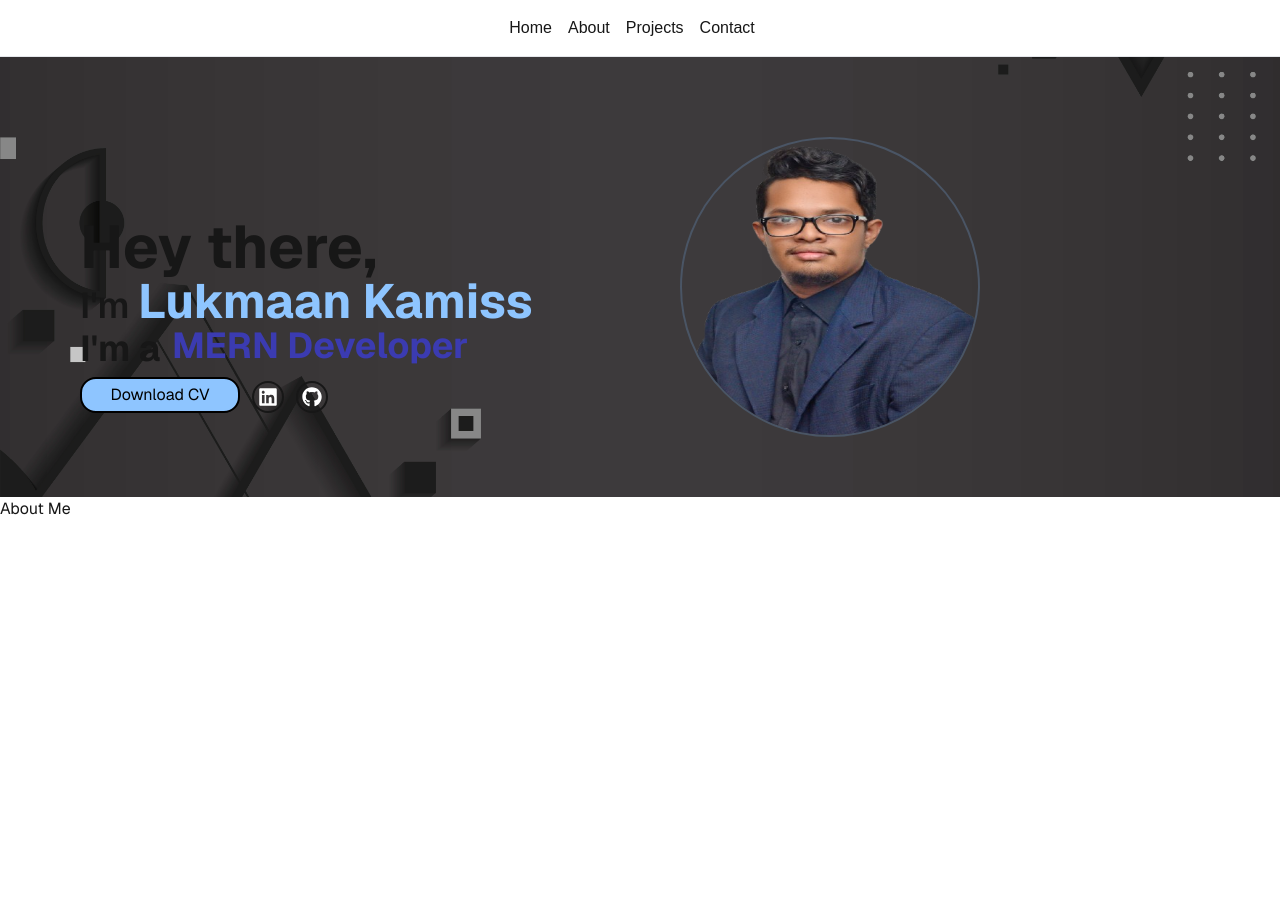
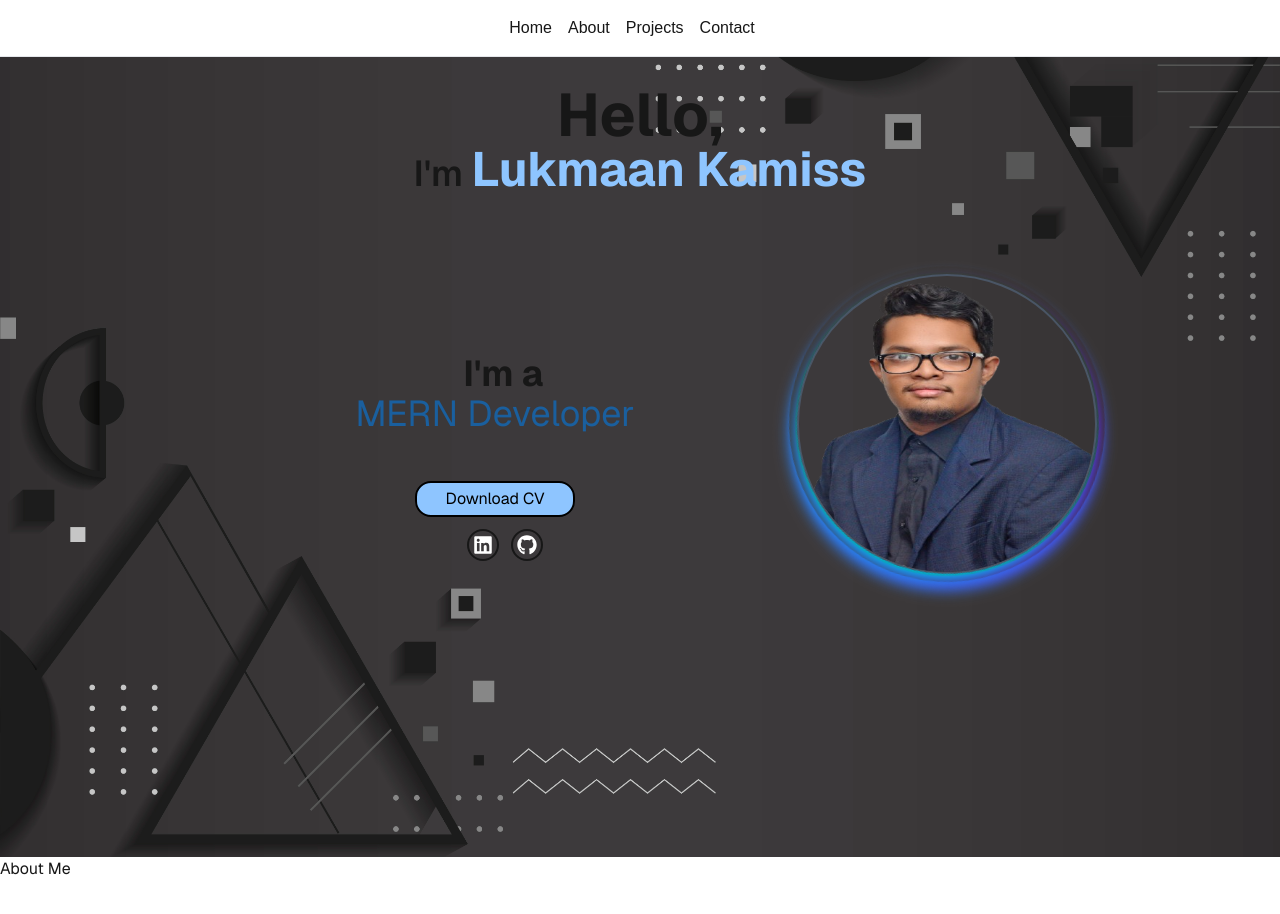
Before and after one commit to KamizCoding/MyPortfolio, a Next.js app: page / in a window 1280 px wide. Shown: the top 914 px of the page. Built offline with nearby package versions, Linux system fonts and the light colour scheme.

Commit message:
Tentative Home Page Structure Update 🔃

```diff
--- a/src/app/globals.css
+++ b/src/app/globals.css
@@ -30,10 +30,10 @@ body {
 
 @keyframes role-slider {
   0%, 16.66% { transform:translateY(0%); color: rgb(124, 198, 223);}
-  20%, 36.66% { transform:translateY(-20%); color: cyan;}
-  40%, 56.66% { transform:translateY(-40%); color: darkcyan;}
-  60%, 76.66% { transform: translateY(-60%); color: rgb(59, 59, 177);}
-  80%, 96.66% { transform: translateY(-80%); color: rgb(52, 52, 219);}
+  20%, 36.66% { transform:translateY(-20%); color: rgb(79, 179, 217);}
+  40%, 56.66% { transform:translateY(-40%); color: rgb(46, 139, 192);}
+  60%, 76.66% { transform: translateY(-60%); color: rgb(26, 95, 158);}
+  80%, 96.66% { transform: translateY(-80%); color: rgb(13, 59, 102);}
   100% { transform: translateY(0%); }
 }
 
@@ -48,3 +48,27 @@ body {
   display: inline-block;
   vertical-align: bottom;
 }
+
+@keyframes spin_right {
+  0% { transform: rotate(0deg); }
+  50% { transform: rotate(180deg); }
+  100% { transform: rotate(360deg); }
+}
+
+@keyframes spin_left {
+  0% { transform: rotate(0deg); }
+  50% { transform: rotate(-180deg); }
+  100% { transform: rotate(-360deg); }
+}
+
+.spin-right {
+  animation: spin_right 3s linear infinite;
+}
+
+.spin-left{
+  animation: spin_left 3s linear infinite;
+}
+
+.spin-right-fast {
+  animation: spin_right 1.5s linear infinite;
+}
--- a/src/app/sections/home.jsx
+++ b/src/app/sections/home.jsx
@@ -4,11 +4,16 @@ import { FaLinkedin, FaGithub } from "react-icons/fa";
 
 export default function HomePage() {
   return (
-    <div className="flex items-right h-110 font-sans w-full bg-cover bg-center bg-no-repeat bg-[url('/images/homebg.png')]">
-      <div className="flex flex-col pt-40 pl-20">
-        <h1 className="flex text-6xl font-bold">Hey there,</h1>
+    <div className="flex flex-col items-center h-screen font-sans w-full bg-cover bg-center bg-no-repeat bg-[url('/images/homebg.png')]">
+      <div>
+        <div className="flex flex-col items-center justify-center pt-7">
+          <h1 className="flex text-6xl font-bold">Hello,</h1>
           <h1 className="text-4xl font-semibold">I'm <span className="text-5xl font-bold text-blue-300">Lukmaan Kamiss</span></h1>
-        <p className="text-4xl font-bold">I'm a
+        </div>
+        <div className="flex pt-20">
+          <div className="flex flex-col pt-20 pl-40 space y-2">
+            <p className="text-4xl font-bold pl-30">I'm a</p>
+            <div className="text-4xl">
               <span className="ml-3 slider-window" arisl-live="polite" role="status">
                 <span className="slider-roles">
                   <span className="block">Full Stack Developer</span>
@@ -18,21 +23,30 @@ export default function HomePage() {
                   <span className="block">Front End Engineer</span>
                 </span>
               </span>
-        </p>
-        <div className="flex">
+              </div>
+            <div className="flex flex-col pl-18 pt-9">
               <Link href="mycv.pdf" download={"Lukmaan_Kamiss_CV.pdf"}>
-            <button className="border-2 rounded-2xl w-40 h-9 mt-2 bg-blue-300 text-black">Download CV</button>
+                <button className="border-2 rounded-2xl w-40 h-9 mt-2 bg-blue-300 text-black hover:bg-blue-700 hover:text-gray-100 transition-colors duration-300 cursor-pointer">Download CV</button>
               </Link>
+              <div className="pl-10">
               <Link href="https://www.linkedin.com/in/lukmaan-kamiss?lipi=urn%3Ali%3Apage%3Ad_flagship3_profile_view_base_contact_details%3BDD7CzKlAQ86m%2BdDZX5alhw%3D%3D">
-            <button className="mt-3 ml-3 border-2 p-1 rounded-full cokor"><FaLinkedin style={{color: 'white'}}size={20} color="#0077b5" /> </button>
+                <button className="mt-3 ml-3 border-2 p-1 rounded-full cokor"><FaLinkedin style={{ color: 'white' }} size={20} color="#0077b5" /> </button>
               </Link>
               <Link href="https://github.com/KamizCoding">
-            <button className="mt-3 ml-3 border-2 p-1 rounded-full cokor"><FaGithub style={{color: 'white'}}size={20} color="#0077b5" /> </button>
+                <button className="mt-3 ml-3 border-2 p-1 rounded-full cokor"><FaGithub style={{ color: 'white' }} size={20} color="#0077b5" /> </button>
               </Link>
               </div>
             </div>
+          </div>
 
-      <div className="pt-20 pl-30">
+          <div className="relative flex items-center justify-center pl-20">
+            <div className="absolute">
+              <div className="relative flex justify-center items-center w-[200px] h-[200px]">
+                <div className="shadow-lg shadow-blue-500 bg-transparent absolute rounded-full w-79 h-79 spin-right"></div>
+                <div className="shadow-lg shadow-violet-700 bg-transparent absolute rounded-full w-76 h-76 spin-left"></div>
+                <div className="shadow-lg shadow-cyan-500 bg-transparent absolute rounded-full w-75 h-75 spin-right-fast"></div>
+              </div>
+            </div>
             <Image className="h-75 w-75 rounded-full border-2 border-gray-600"
               src="/images/mypic.png"
               height={100}
@@ -42,5 +56,7 @@ export default function HomePage() {
             />
           </div>
         </div>
+      </div>
+    </div>
   );
 }
```
Lines whose indentation alone changed are shown as unchanged.
